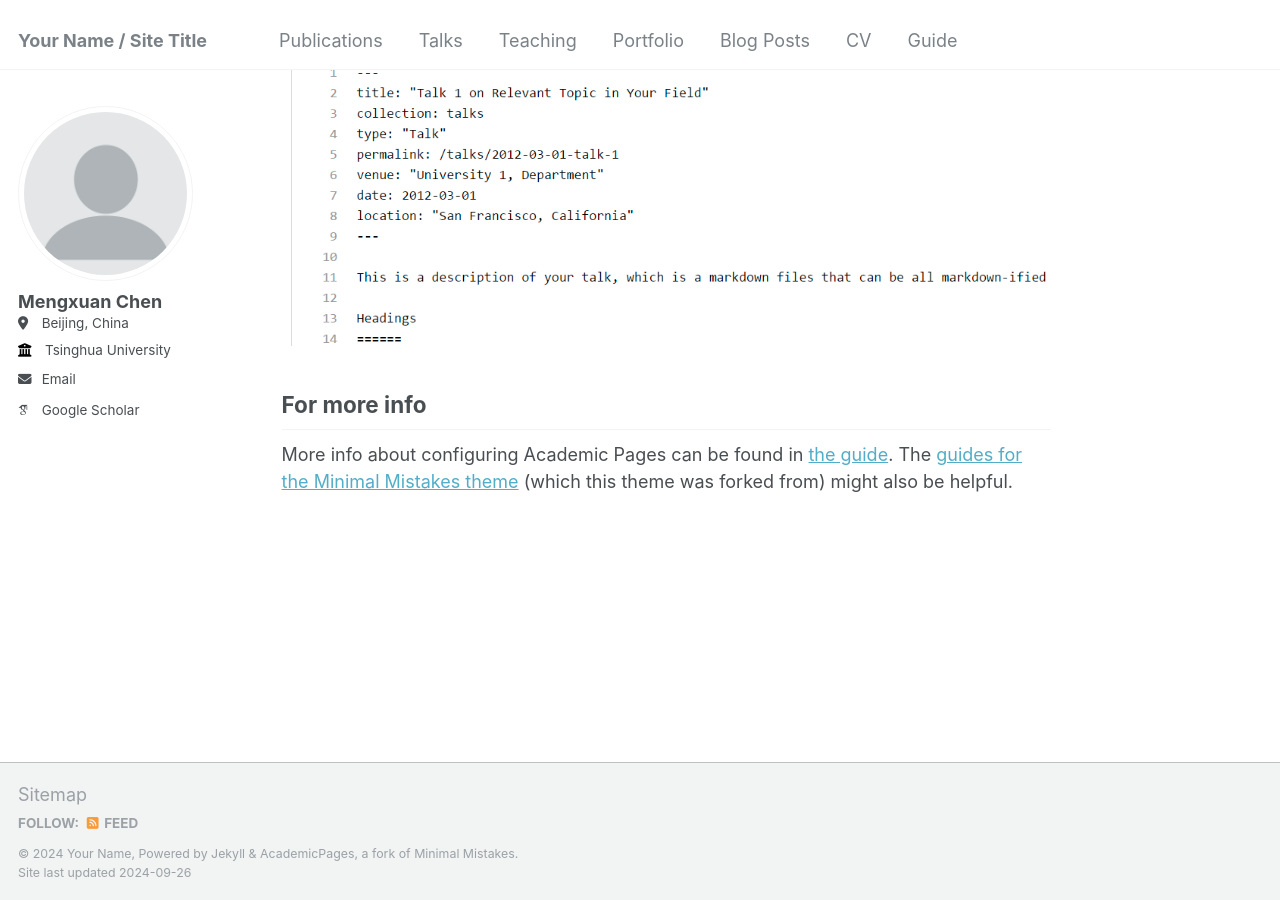
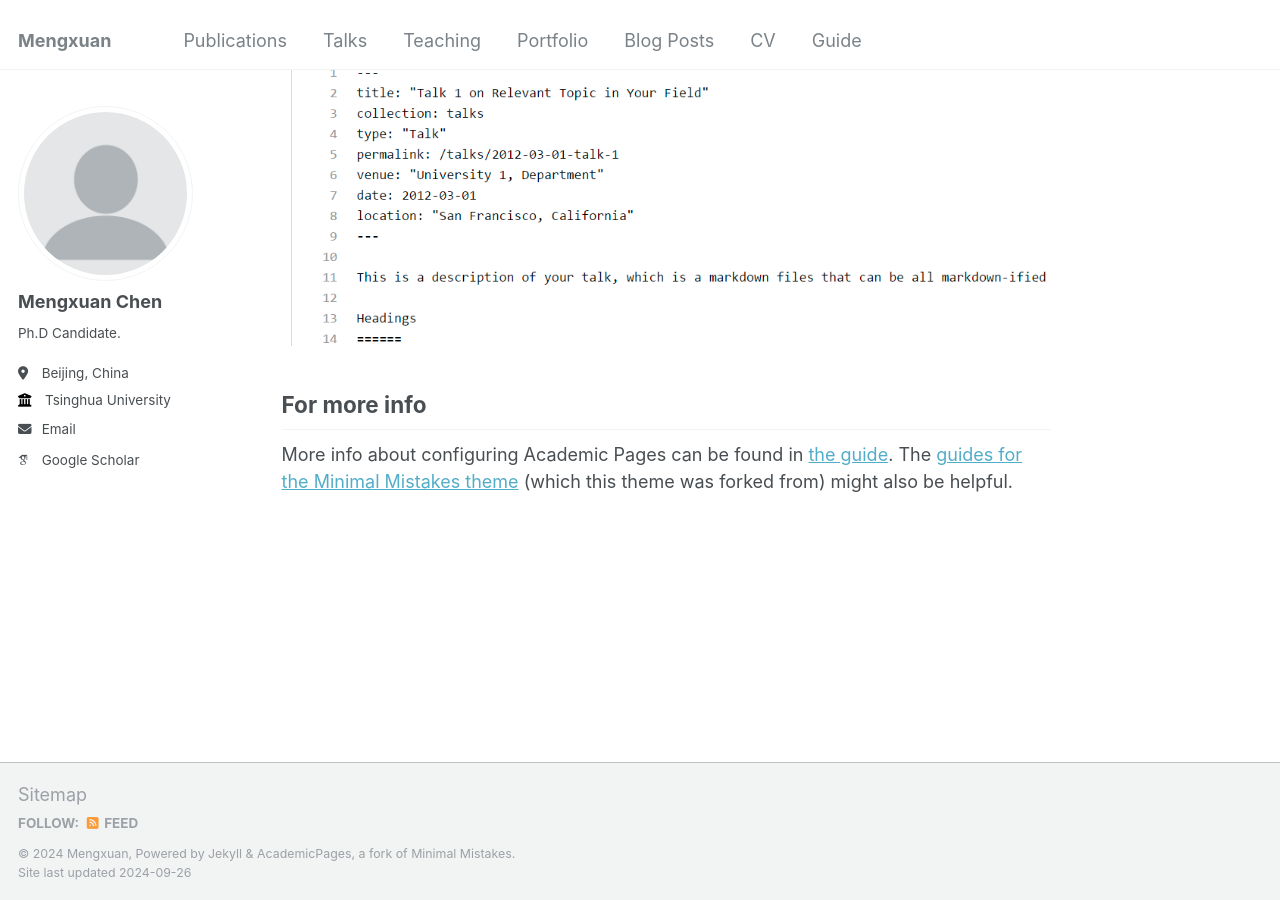
Before and after one commit to SauryChen/SauryChen.github.io, a Jekyll site: the page built from _pages/about.md, in a window 1280 px wide and 900 px high, scrolled down 2643 px. Built offline with Jekyll 4.4.1, drawn with Linux system fonts in a browser that asks for light colours; some web fonts are replaced.

Commit message:
Update _config.yml

```diff
--- a/_config.yml
+++ b/_config.yml
@@ -8,13 +8,13 @@
 
 # Basic Site Settings
 locale                   : "en-US"
-title                    : "Your Name / Site Title"
+title                    : "Mengxuan"
 title_separator          : "-"
-name                     : &name "Your Name"
+name                     : &name "Mengxuan"
 description              : &description "personal description"
-url                      : https://academicpages.github.io # the base hostname & protocol for your site e.g. "https://mmistakes.github.io"
+url                      : https://saurychen.github.io
 baseurl                  : "" # the subpath of your site, e.g. "/blog"
-repository               : "academicpages/academicpages.github.io"
+repository               : "saurychen/SauryChen.github.io"
 
 # Site Author - The following control what appear as part of the author content on the side bar.
 #               If a field is blank the icon and link will not appear, otherwise it will be shown.
@@ -24,7 +24,7 @@ author:
   avatar           : "profile.png"
   name             : "Mengxuan Chen"
   pronouns         : # example: "she/her"
-  bio              : # "Short biography for the left-hand sidebar"
+  bio              : "Ph.D Candidate."
   location         : "Beijing, China"
   employer         : "Tsinghua University"
   uri              : # URL
```
